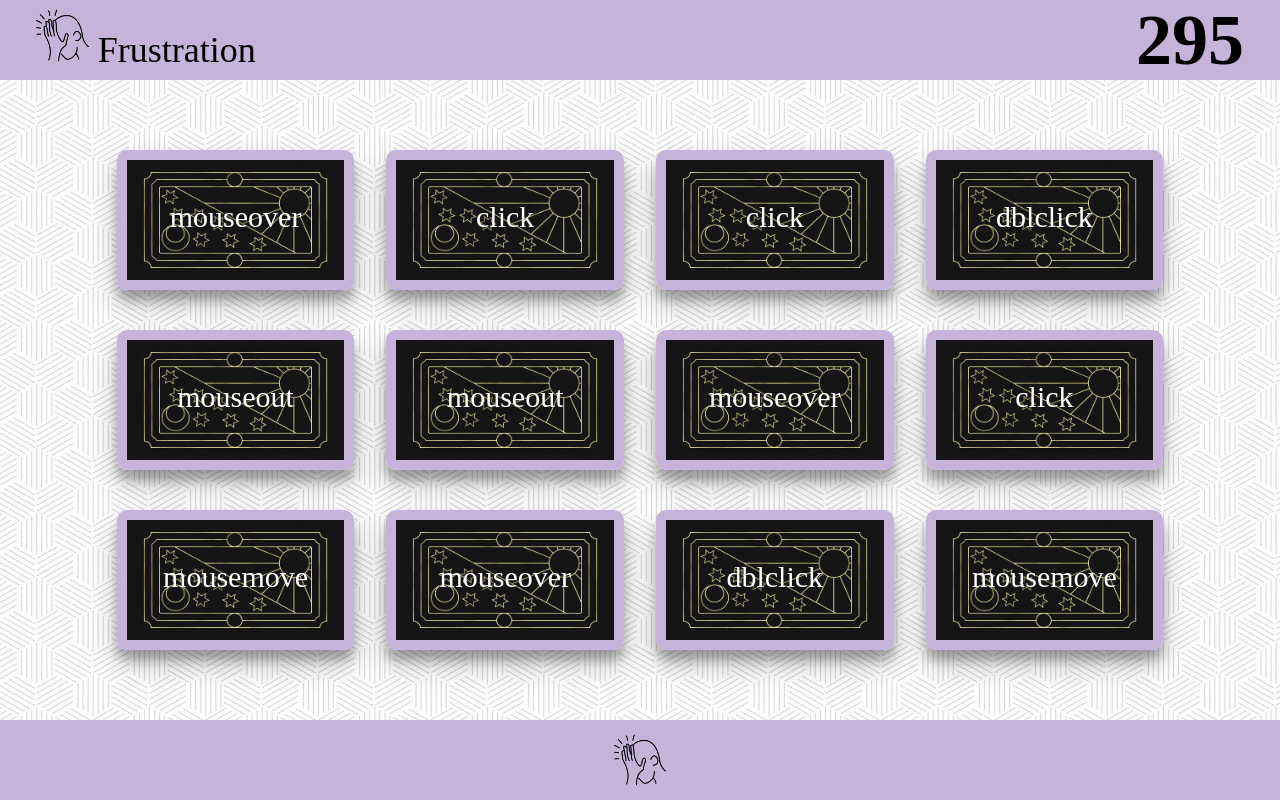
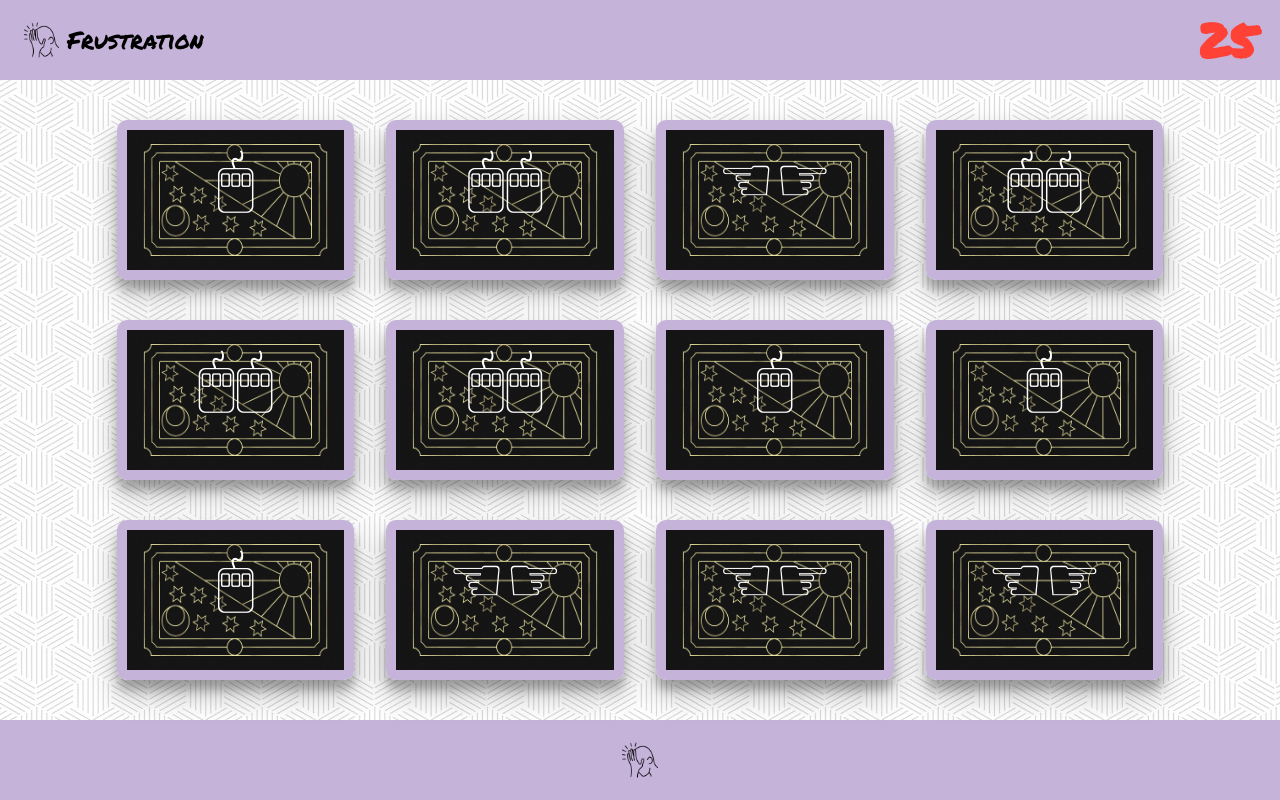
Before and after one commit to frustration-memory-card-game/client, a plain HTML site: page index.html in a window 1280 px wide. Drawn offline with Linux system fonts and the light colour scheme.

Commit message:
add different mouse events and fix styling and animations

```diff
--- a/header.css
+++ b/header.css
@@ -8,11 +8,20 @@ header {
   padding: 0 1.5rem;
 }
 
+.logoSection {
+  display: flex;
+  justify-content: left;
+  align-content: center;
+  align-items: center;
+}
+
 .timer {
   font-weight: bold;
   font-size: 3rem;
+  color: #ff4136;
 }
 
 .headerLogo {
   width: 2.2rem;
+  margin-right: 0.5rem;
 }
--- a/index.html
+++ b/index.html
@@ -8,10 +8,10 @@
     <script defer src="./index.js"></script>
     <title>Frustration Memory Card Game</title>
   </head>
-  <body class='gameArea'>
+  <body class="gameArea">
     <header>
-      <section>
-        <img class='headerLogo' src='./img/frustration.png'>
+      <section class="logoSection">
+        <img class="headerLogo" src="./img/frustration.png" />
         Frustration
       </section>
       <section id="timer" class="timer">
@@ -22,7 +22,7 @@
       <section id="gameBoard" class="cards"></section>
     </main>
     <footer>
-      <img class='footerLogo' src='./img/frustration.png'>
+      <img class="footerLogo" src="./img/frustration.png" />
     </footer>
   </body>
 </html>
--- a/index.js
+++ b/index.js
@@ -1,4 +1,5 @@
-const GAME_SECONDS = 300;
+const GAME_SECONDS = 30;
+
 class Card {
   constructor(rank, image) {
     this.rank = rank;
@@ -29,12 +30,19 @@ const cardValues = [
   new Card('lofi', '/img/lofi.jpg'),
   new Card('robot', 'img/robot.jpg')
 ];
-const mouseEvents = [
+let mouseEvents = [
   'click',
   'dblclick',
   'mouseover',
-  'mouseout',
-  'mousemove',
+  'dblclick',
+  'click',
+  'click',
+  'mouseover',
+  'mouseover',
+  'click',
+  'dblclick',
+  'dblclick',
+  'mouseover'
 ];
 let firstCard = -1;
 
@@ -72,16 +80,22 @@ function loseGame() {
 function resetGame() {
   gameBoard.innerHTML = '';
   deck = deck.sort(() => Math.random() - 0.5);
+  mouseEvents = mouseEvents.sort(() => Math.random() - 0.5);
   for (let i = 0; i < 12; i++) {
-    const randomMouseEvent = mouseEvents[getRandomInt(5)];
+    const randomMouseEvent = mouseEvents[i];
     const card = document.createElement('div');
     card.id = `card${i}`;
     card.addEventListener(randomMouseEvent, () => flipCard(i));
-    card.innerHTML = randomMouseEvent;
+    if (randomMouseEvent === 'dblclick') {
+      card.innerHTML = '🖱🖱';
+    } else if (randomMouseEvent === 'click') {
+      card.innerHTML = '🖱';
+    } else {
+      card.innerHTML = '☜☞';
+    }
     gameBoard.appendChild(card);
     gameCards[i] = new CardInfo(i, deck[i]);
   }
-  console.log(gameCards);
 }
 
 // Function called when a card is clicked
@@ -89,45 +103,37 @@ function resetGame() {
 function flipCard(cardId) {
   const currentFirstCard = firstCard;
 
-  // Checks if first card
   if (!gameCards[cardId].flipped) {
     // Flips selected card
     gameCards[cardId].flipped = !gameCards[cardId].flipped;
     setCardVisuals(cardId);
 
+    // Checks if this card is first card
     if (firstCard === -1) {
-      // Sets selected card as current card
+      // Remembers this card as the first card
       firstCard = cardId;
-      console.log(`Setting new card`);
-      console.log(firstCard);
       return;
     }
 
+    // Checks if card matchs first card
     if (gameCards[firstCard].value.rank === gameCards[cardId].value.rank) {
-      // Checks if card matchs current card
-      // TODO: Pass up shown as an attribute
       gameCards[cardId].shown = false;
       gameCards[firstCard].shown = false;
-      gameCards[cardId].flipped = false;
-      gameCards[firstCard].flipped = false;
       // clear current card
       // make both cards disappear
       firstCard = -1;
-      console.log('Cards matched');
-      console.log('Makes both cards disappear');
     } else {
       // Flips current card and selected card "face down"
       gameCards[cardId].flipped = false;
       gameCards[firstCard].flipped = false;
       // Clears current card if there are no matches
       firstCard = -1;
-      console.log('No match');
     }
 
     setTimeout(() => {
       setCardVisuals(cardId);
       setCardVisuals(currentFirstCard);
-    }, 500);
+    }, 750);
   }
 
   if (checkWin()) {
@@ -139,7 +145,7 @@ function flipCard(cardId) {
         clearTimeout(i);
       }
       startTimer(GAME_SECONDS);
-    }, 501);
+    }, 751);
   }
 }
 
@@ -147,10 +153,12 @@ function flipCard(cardId) {
 function setCardVisuals(cardId) {
   const card = document.getElementById(`card${cardId}`);
   if (gameCards[cardId].flipped) {
-    card.style = `background: no-repeat center/100% 100% url(${
+    card.classList.add('flip');
+    card.style = `transform: rotateY(180deg); background: no-repeat center/100% 100% url(${
       deck[cardId].image
     }); color: transparent;`;
   } else {
+    card.classList.remove('flip');
     card.style = '';
   }
   if (!gameCards[cardId].shown) {
@@ -161,7 +169,3 @@ function setCardVisuals(cardId) {
 function checkWin() {
   return gameCards.every(info => !info.shown);
 }
-
-function getRandomInt(max) {
-  return Math.floor(Math.random() * Math.floor(max));
-}
--- a/styles.css
+++ b/styles.css
@@ -2,10 +2,12 @@
 @import 'header.css';
 @import 'footer.css';
 @import 'palette.css';
+@import url('https://fonts.googleapis.com/css?family=Permanent+Marker&display=swap');
 
 html {
-  font-size: 3vmin;
+  font-size: 1.25vw;
   height: 100%;
+  font-family: 'Permanent Marker', cursive;
 }
 
 .cards {
@@ -20,19 +22,24 @@ html {
 
 .cards > div {
   background: no-repeat center/100% 100% url(/img/cardback.png);
-  height: 10vh;
+  height: 17.5vh;
   width: 17vw;
-  padding-top: 40px;
   text-align: center;
   color: white;
   border: solid 10px var(--frustration-main);
   border-radius: 10px;
   box-shadow: 0 14px 28px rgba(0, 0, 0, 0.25), 0 10px 10px rgba(0, 0, 0, 0.22);
-  font-size: 1.25rem;
+  font-size: 4rem;
   user-select: none;
+  transform-style: preserve-3d;
+  transition: transform 0.8s ease, background 0.8s ease;
 }
 
-.gameArea{
+.flip {
+  transform: rotateY(180deg);
+}
+
+.gameArea {
   display: grid;
   background-image: url(./img/trinitybackgroundwhite.png);
   height: 100%;
```
